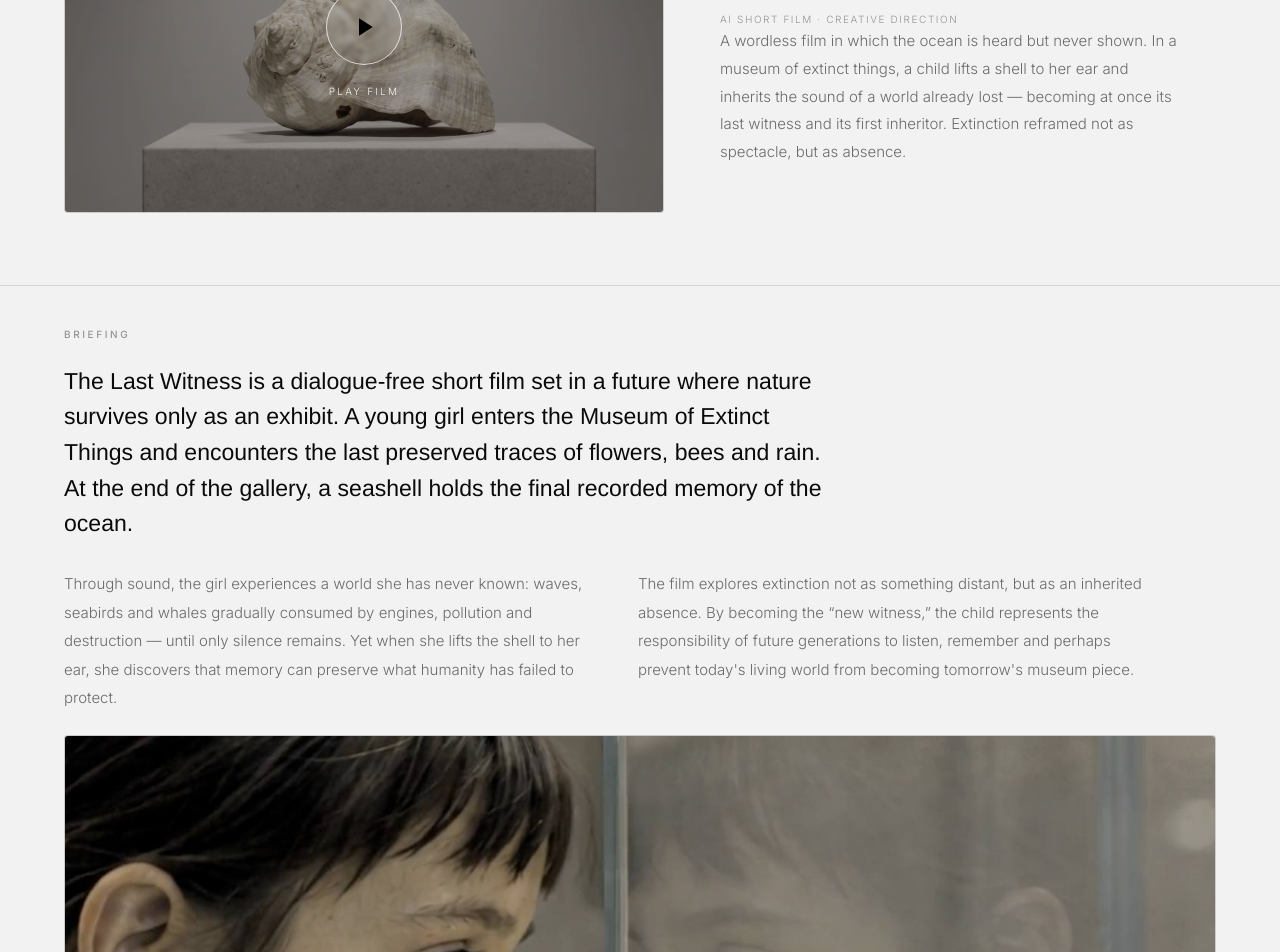
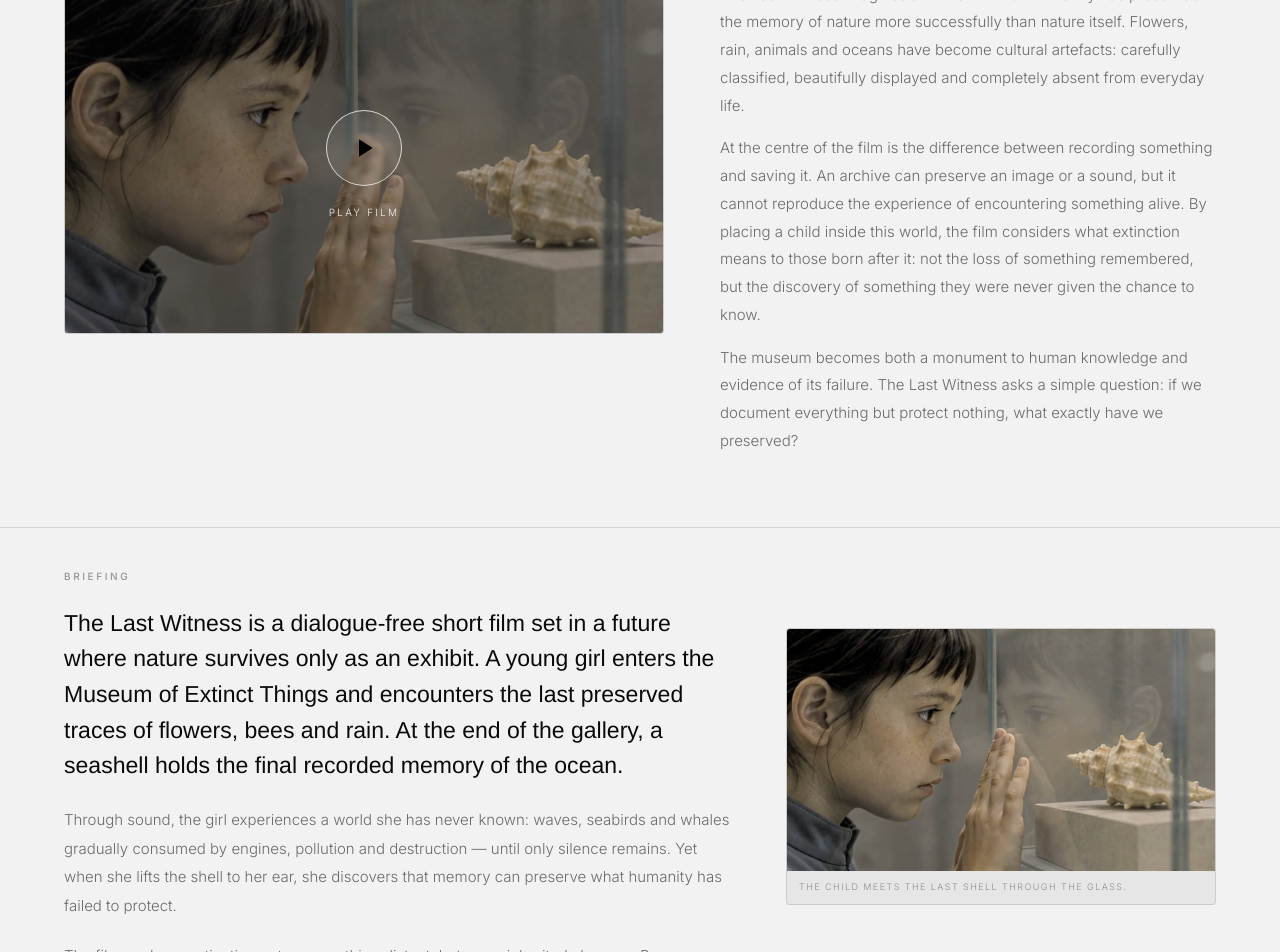
Before and after one commit to aneecoco-lgtm/digital-twilight, a React (Vite) app: page /work/ai-storytelling in a window 1280 px wide. Shown: the part 1060-2012 px from the top of the page. Built offline with nearby package versions, Linux system fonts and the light colour scheme.

Commit message:
AI Storytelling: new synopsis, briefing text+reduced image side-by-side, glass thumbnail

```diff
--- a/src/pages/AiStorytelling.css
+++ b/src/pages/AiStorytelling.css
@@ -228,8 +228,9 @@
   line-height: 1.85;
   color: var(--ink-dim);
   margin: 0;
-  max-width: 460px;
+  max-width: 520px;
 }
+.ais-feature-body + .ais-feature-body { margin-top: 15px; }
 .ais-feature-specs {
   display: grid;
   grid-template-columns: 1fr 1fr;
@@ -260,16 +261,17 @@
   border-top: 1px solid var(--line);
 }
 .ais-brief .ais-label { margin-bottom: 22px; }
-/* Intro synopsis in two columns to use the full width */
-.ais-brief-lead { max-width: 1100px; }
-.ais-brief-intros {
+/* Briefing text (left) + reduced still (right) */
+.ais-brief-top {
   display: grid;
-  grid-template-columns: 1fr 1fr;
-  gap: 48px;
-  margin-top: 28px;
-  max-width: 1100px;
+  grid-template-columns: 1fr minmax(0, 430px);
+  gap: 56px;
+  align-items: start;
 }
-.ais-brief-intros .ais-brief-intro { margin-top: 0; max-width: none; }
+.ais-brief-aside {
+  margin: 0;
+  align-self: start;
+}
 .ais-brief-lead {
   font-family: var(--display);
   font-size: clamp(18px, 1.8vw, 24px);
@@ -637,7 +639,8 @@
 /* ── Responsive ── */
 @media (max-width: 960px) {
   .ais-feature-grid { grid-template-columns: 1fr; gap: 28px; }
-  .ais-brief-intros { grid-template-columns: 1fr; gap: 20px; }
+  .ais-brief-top { grid-template-columns: 1fr; gap: 28px; }
+  .ais-brief-aside { max-width: 520px; }
   .ais-stage-content { padding: 0 40px 28px; }
   .ais-head { grid-template-columns: 1fr; gap: 32px; align-items: start; }
   .ais-head .ais-hero-quote { margin-bottom: 0; max-width: 640px; }
--- a/src/pages/AiStorytelling.jsx
+++ b/src/pages/AiStorytelling.jsx
@@ -185,14 +185,14 @@ export default function AiStorytelling() {
               <video
                 className="ais-feature-poster"
                 src="/videos/last-witness.mp4"
-                poster="/images/last-witness/shell.jpg"
+                poster="/images/last-witness/glass.jpg"
                 controls
                 autoPlay
                 playsInline
               />
             ) : (
               <>
-                <img className="ais-feature-poster" src="/images/last-witness/shell.jpg" alt="The Last Witness" loading="lazy" />
+                <img className="ais-feature-poster" src="/images/last-witness/glass.jpg" alt="The Last Witness" loading="lazy" />
                 <span className="ais-ph-play">
                   <svg viewBox="0 0 24 24" width="30" height="30"><path d="M8 5v14l11-7z" /></svg>
                 </span>
@@ -205,26 +205,40 @@ export default function AiStorytelling() {
             <h2 className="ais-feature-title">The Last Witness</h2>
             <p className="ais-feature-cat">AI Short Film · Creative Direction</p>
             <p className="ais-feature-body">
-              A wordless film in which the ocean is heard but never shown. In a museum
-              of extinct things, a child lifts a shell to her ear and inherits the sound
-              of a world already lost — becoming at once its last witness and its first
-              inheritor. Extinction reframed not as spectacle, but as absence.
+              The Last Witness imagines a future in which humanity has preserved the
+              memory of nature more successfully than nature itself. Flowers, rain,
+              animals and oceans have become cultural artefacts: carefully classified,
+              beautifully displayed and completely absent from everyday life.
+            </p>
+            <p className="ais-feature-body">
+              At the centre of the film is the difference between recording something
+              and saving it. An archive can preserve an image or a sound, but it cannot
+              reproduce the experience of encountering something alive. By placing a child
+              inside this world, the film considers what extinction means to those born
+              after it: not the loss of something remembered, but the discovery of
+              something they were never given the chance to know.
+            </p>
+            <p className="ais-feature-body">
+              The museum becomes both a monument to human knowledge and evidence of its
+              failure. The Last Witness asks a simple question: if we document everything
+              but protect nothing, what exactly have we preserved?
             </p>
           </div>
         </div>
       </section>
 
-      {/* ── Briefing — The Last Witness (collapsible) ── */}
+      {/* ── Briefing — The Last Witness ── */}
       <section className="ais-brief">
         <span className="ais-label">Briefing</span>
 
+        <div className="ais-brief-top">
+          <div className="ais-brief-text">
             <p className="ais-brief-lead">
               The Last Witness is a dialogue-free short film set in a future where nature
               survives only as an exhibit. A young girl enters the Museum of Extinct Things
               and encounters the last preserved traces of flowers, bees and rain. At the end
               of the gallery, a seashell holds the final recorded memory of the ocean.
             </p>
-        <div className="ais-brief-intros">
             <p className="ais-brief-intro">
               Through sound, the girl experiences a world she has never known: waves, seabirds
               and whales gradually consumed by engines, pollution and destruction — until only
@@ -239,11 +253,12 @@ export default function AiStorytelling() {
             </p>
           </div>
 
-        {/* Visible teaser frame */}
-        <figure className="ais-lw-full">
+          {/* Reduced teaser frame — right of the briefing text */}
+          <figure className="ais-lw-full ais-brief-aside">
             <img src="/images/last-witness/glass.jpg" alt="The child meets the last shell through the glass" loading="lazy" />
             <figcaption>The child meets the Last Shell through the glass.</figcaption>
           </figure>
+        </div>
 
         {/* Six Acts — cinematic structure */}
         <div className="ais-acts">
```
Lines whose indentation alone changed are shown as unchanged.
